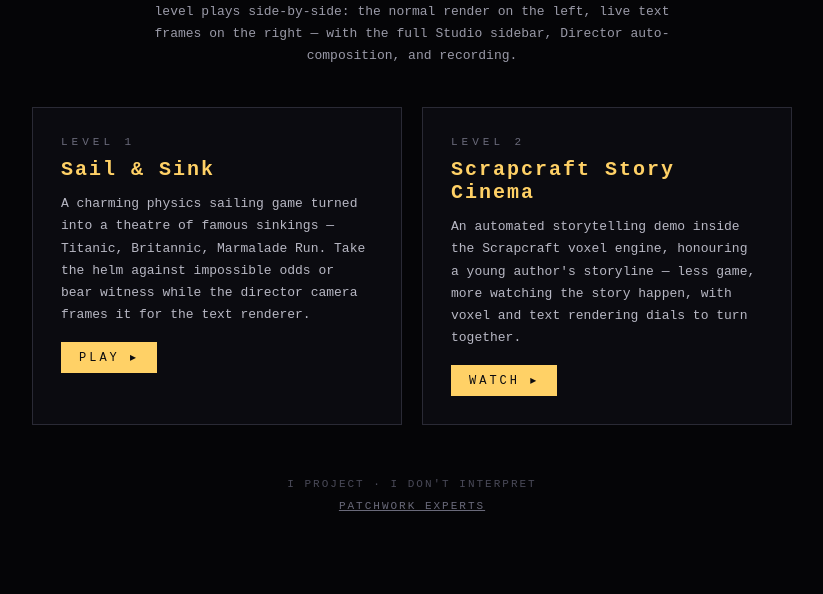
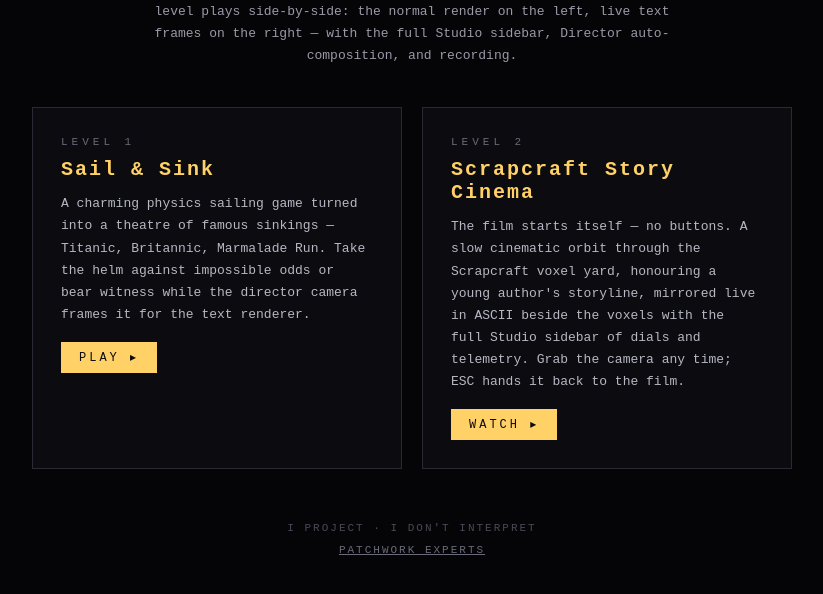
Before and after one commit to SuperInstance/Projectionist, a plain HTML site: page index.html in a window 1280 px wide. Shown: the part 112-706 px from the top of the page, without its empty margins (228-1051 px from the left). Drawn offline with Linux system fonts and the light colour scheme.

Commit message:
Level 2 cinema v2: hub card mentions autoplay + side-by-side ASCII

```diff
--- a/index.html
+++ b/index.html
@@ -47,9 +47,10 @@
     <a class="card" href="level-2/">
       <div class="lvl">LEVEL 2</div>
       <h2>Scrapcraft Story Cinema</h2>
-      <p>An automated storytelling demo inside the Scrapcraft voxel engine, honouring
-        a young author's storyline — less game, more watching the story happen, with
-        voxel and text rendering dials to turn together.</p>
+      <p>The film starts itself — no buttons. A slow cinematic orbit through the
+        Scrapcraft voxel yard, honouring a young author's storyline, mirrored live
+        in ASCII beside the voxels with the full Studio sidebar of dials and
+        telemetry. Grab the camera any time; ESC hands it back to the film.</p>
       <span class="go">WATCH ▸</span>
     </a>
   </div>
```
